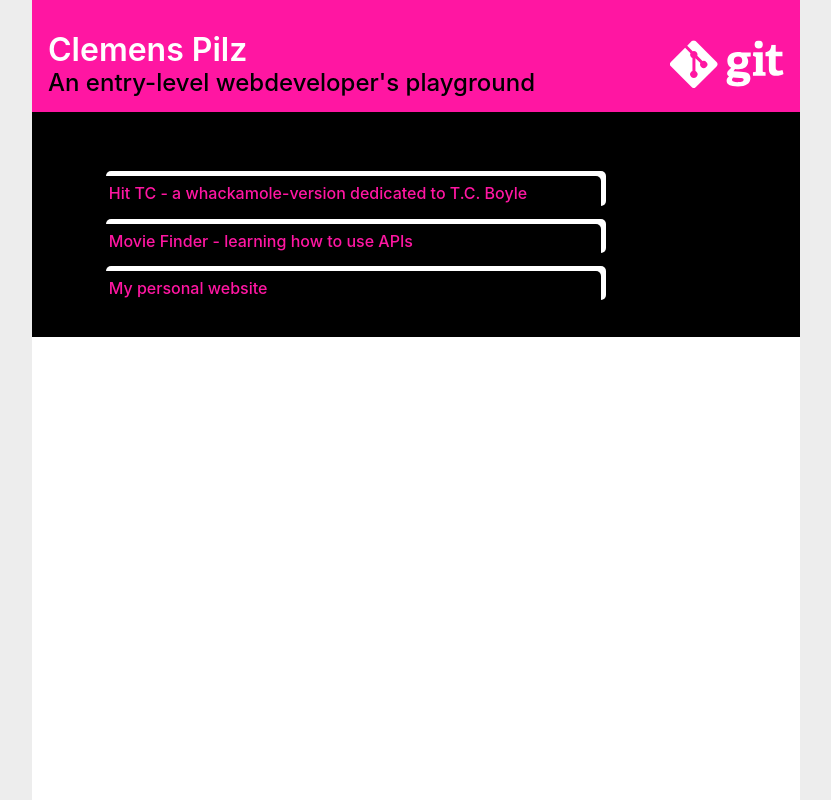
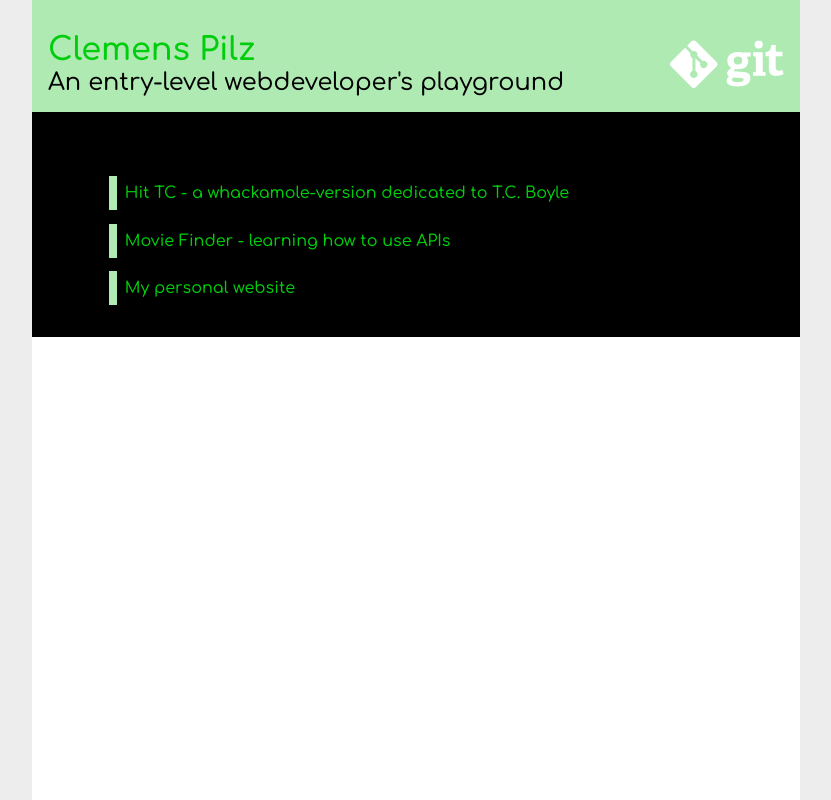
Before and after one commit to ClemensPilz/clemenspilz.github.io, a plain HTML site: page index.html in a window 1280 px wide. Shown: the whole page, without its empty margins (224-1055 px from the left). Drawn offline with nearby package versions, Linux system fonts and the light colour scheme.

Commit message:
played around with css

```diff
--- a/index.html
+++ b/index.html
@@ -14,9 +14,9 @@
 <body>
 
 
-<div class="pageSection pageSection-main header">
+<div class="pageSection pageSection-sec header">
     <div>
-        <div class="text text-xl text-white">Clemens Pilz</div>
+        <div class="text text-xl text-main">Clemens Pilz</div>
         <div class="text text-l text-black">An entry-level webdeveloper's playground</div>
     </div>
     <img src="./git.svg" class="gitLogo" alt="">
--- a/mixins.scss
+++ b/mixins.scss
@@ -10,7 +10,13 @@
   }
 }
 
+$main: #00ce0d;
+$sec: #afeab3;
+$bgc: black;
+
+/*
 $main: #ff16a2;
-$sec: #b8ff21;
+$sec: #ffa0d9;
 $bgc: black;
 $bgcl: #6c868e;
+$bgcl: #6c868e;*/
--- a/styles.scss
+++ b/styles.scss
@@ -1,5 +1,7 @@
 @import 'mixins.scss';
 @import 'https://cdnjs.cloudflare.com/ajax/libs/normalize/8.0.1/normalize.min.css';
+@import url('https://fonts.googleapis.com/css2?family=Comfortaa:wght@300;400;500;600;700&display=swap');
+
 
 * {
   box-sizing: border-box;
@@ -8,7 +10,7 @@
 html {
   width: 100vw;
   background-color: #ededed;
-  font-family: Inter, sans-serif;
+  font-family: Comfortaa, sans-serif;
 }
 
 body {
@@ -44,6 +46,10 @@ body {
     background-color: $main;
   }
 
+&-sec {
+  background-color: $sec;
+}
+
   &-dark {
     background-color: $bgc;
     color: white;
@@ -66,7 +72,7 @@ body {
   }
 
   &-l {
-    font-size:1.5rem;
+    font-size: 1.5rem;
   }
 
   &-sm {
@@ -83,7 +89,7 @@ body {
   }
 
   &-black {
-    color:black;
+    color: black;
   }
 
   &-white {
@@ -100,15 +106,15 @@ li {
   list-style: none;
   padding: .5rem;
   margin: .8rem;
-  max-width: 500px;
+  /*  max-width: 500px;*/
   background-color: $bgc;
   color: $main;
   font-weight: 500;
-  border-radius: 5px;
-  box-shadow: 5px -5px white;
- /* &:nth-child(2n) {
-    background-color: $bgcl;
-  }*/
+  /*  border-radius: 5px;*/
+  /*  box-shadow: -5px 5px $sec;*/
+  /* &:nth-child(2n) {
+     background-color: $bgcl;
+   }*/
   &:nth-child(1) {
     margin-top: 2rem;
   }
@@ -118,7 +124,15 @@ li {
     color: inherit;
   }
 
-  &:hover {
-    box-shadow: 5px -5px $main;
+
+  * {
+    padding: .5rem;
+    border-left: .5rem solid $sec;
+
+    &:hover {
+
+      border-left: .5rem solid $main;
+    }
   }
+
 }
```
Also changed, not shown: styles.css.
